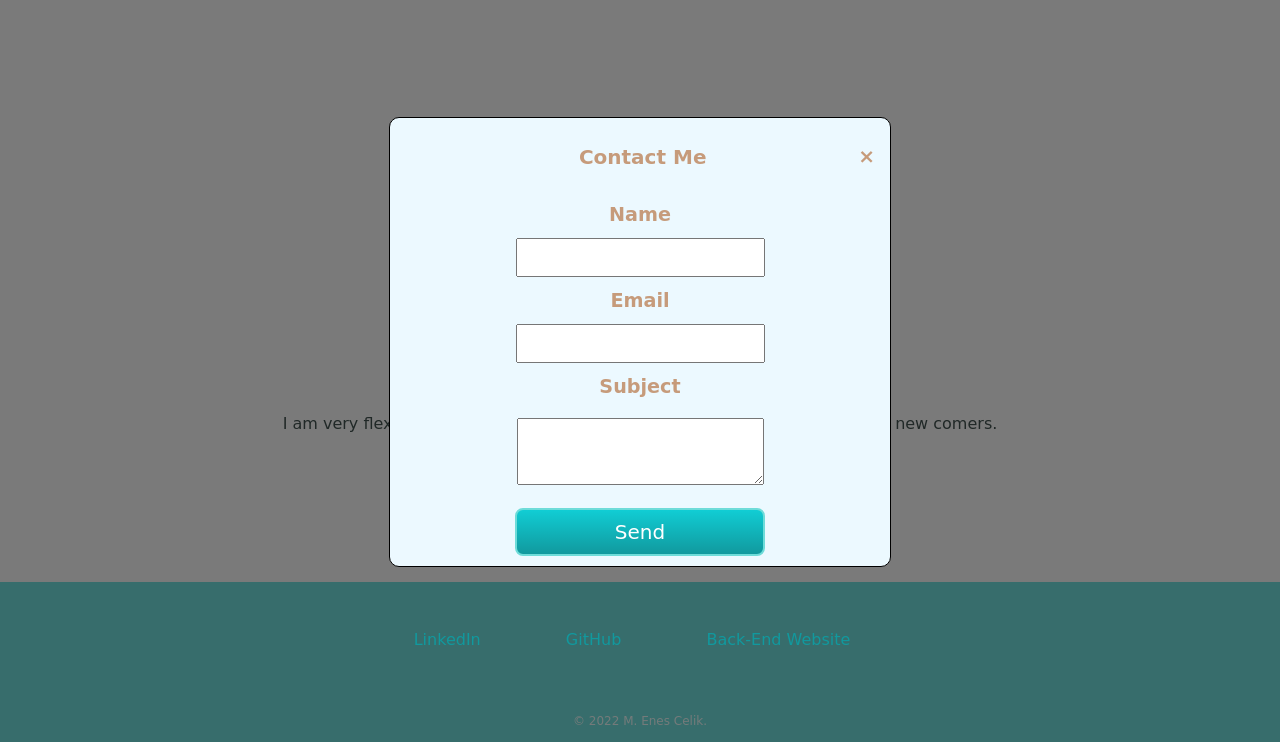
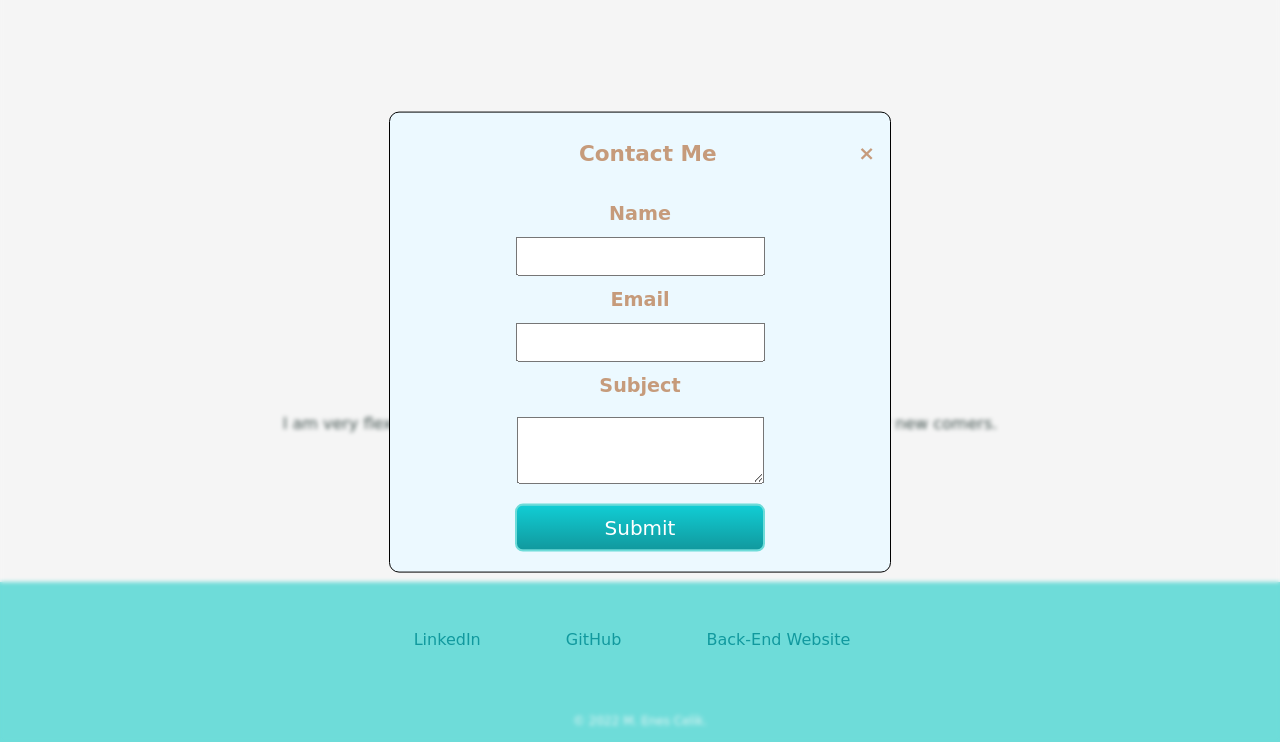
Before and after one commit to MEC0134/Front-End-Development, a plain HTML site: page my-front-end-portfolio/index.html in a window 1280 px wide. Both pictures are taken after a click on the link "CONTACT ME". Shown: the part 1882-2624 px from the top of the page. Drawn offline with nearby package versions, Linux system fonts and the light colour scheme; a web font is replaced by a local one.

```diff
--- a/my-front-end-portfolio/CSS/contact-form.css
+++ b/my-front-end-portfolio/CSS/contact-form.css
@@ -4,7 +4,7 @@
     position: fixed;
     top: 50%;
     left: 50%;
-    height: 56%;
+    /* height: 56%; */
     transform: translate(-50%, -50%) scale(0);
     transition: 400ms ease-in-out;
     border: 1px solid black;
@@ -12,7 +12,7 @@
     z-index: 10;
     background-color: #ECF9FF;
     width: 500px;
-    max-width: 60%;
+    max-width: 600px;
     visibility: hidden;
 }
 
@@ -34,7 +34,7 @@
 .modal-header .title {
 
     margin-left: 37%;
-    font-size: 1.25rem;
+    font-size: 1.35rem;
     font-weight: bold;
 }
 
@@ -50,6 +50,7 @@
     font-size: 1.25rem;
     font-weight: bold;
     margin-top: -1px;
+    resize: both;
 }
 
 
@@ -81,7 +82,7 @@
     width: 45%;
 }
 
-.modal-body form button {
+.modal-body form .btn-send {
 
     background: #6EDCD9;
     background-image: -webkit-linear-gradient(top, #11cdd4, #11999e);
@@ -99,7 +100,7 @@
     border: solid #6EDCD9 2px;
     position: relative;
     width: 50%;
-    top: 0.4rem;
+    bottom: 8px;
 }
 
 #overlay {
@@ -111,8 +112,8 @@
     right: 0;
     bottom: 0;
     transition: 400ms ease-in-out;
-    background-color: rgba(0, 0, 0, .5);
-    /* backdrop-filter: blur(2px); */
+    /* background-color: rgba(0, 0, 0, .5); */
+    backdrop-filter: blur(2px);
     pointer-events: none;
 
 }
@@ -121,3 +122,13 @@
     opacity: 1;
     pointer-events: all;
 }
+
+/* When screen is smaller than 600px make the labels and input fields smaller. Reponsive */
+/* @media screen and (max-width: 600px) {
+    .label, .input, textarea {
+
+        font-size: 1rem;
+
+
+    }
+} */
--- a/my-front-end-portfolio/index.html
+++ b/my-front-end-portfolio/index.html
@@ -80,7 +80,7 @@
         <input type="email" name="email">
         <label for="subject">Subject</label>
         <textarea></textarea>
-        <button class="btn-send" type="submit">Send</button>
+        <input type="submit" class="btn-send">
       </form>
     </div>
   </div>
--- a/my-front-end-portfolio/js/index.js
+++ b/my-front-end-portfolio/js/index.js
@@ -11,7 +11,7 @@
 
         const modal = document.querySelector(button.dataset.modalTarget);
         openModal(modal);
-        $('.modal').css('visibility', 'visible')
+        $('.modal').css('visibility', 'visible') // Jquery
     })
 })
 
```
